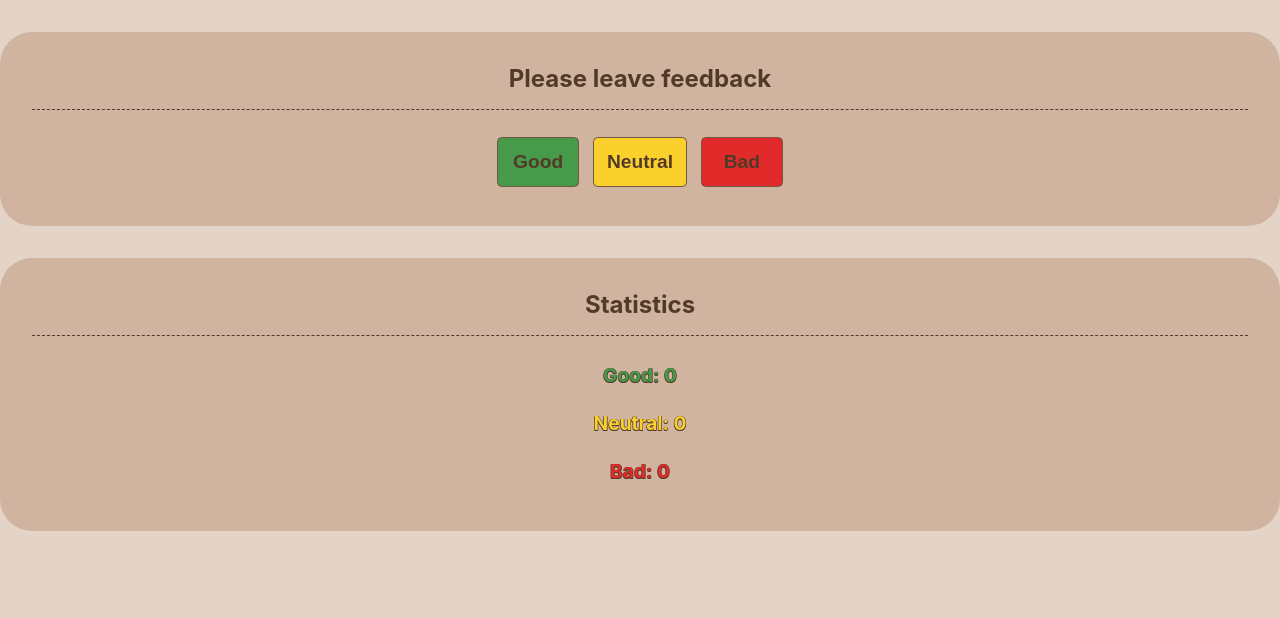
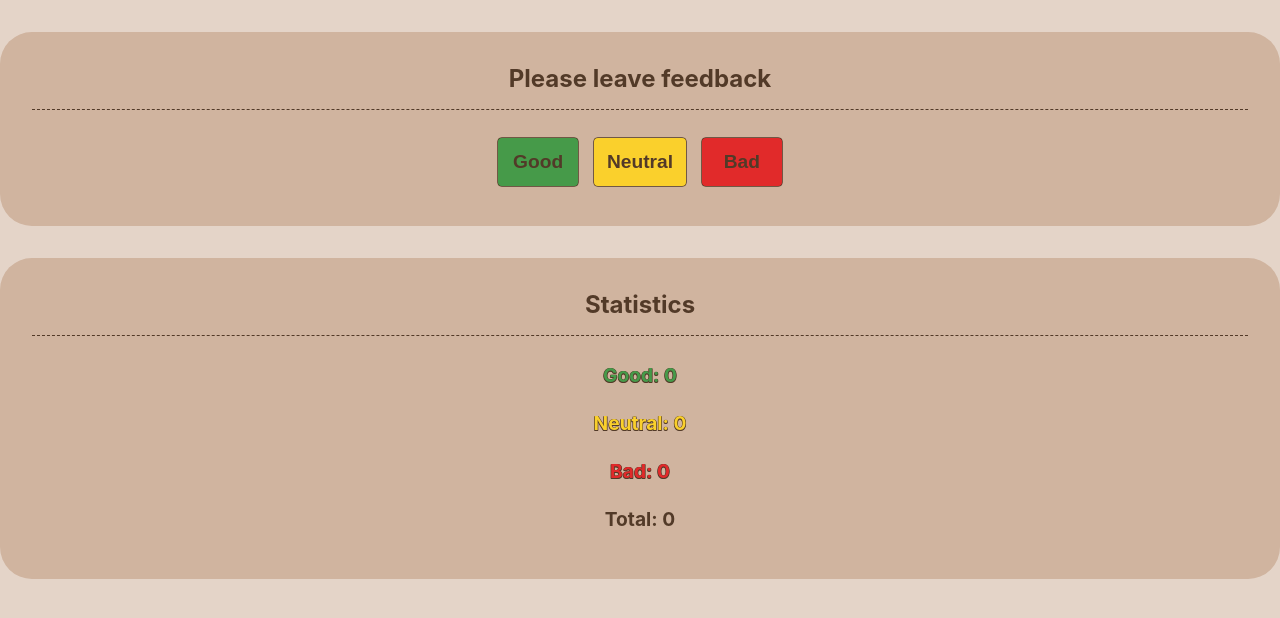
Before and after one commit to kamilaadamska/goit-react-hw-02-feedback, a React (Create React App) app: page / in a window 1280 px wide. Shown: the top 618 px of the page. Built offline with nearby package versions, Linux system fonts and the light colour scheme.

Commit message:
Added additional functions

```diff
--- a/src/components/getfeedback/GetFeedback.jsx
+++ b/src/components/getfeedback/GetFeedback.jsx
@@ -12,6 +12,17 @@ class GetFeedback extends Component {
     this.setState(prevState => ({
       [rate]: prevState[rate] + 1,
     }));
+  };
+
+  countTotalFeedback = () => {
+    const total = this.state.good + this.state.neutral + this.state.bad;
+    return total;
+  };
+
+  countPositiveFeedbackPercentage = () => {
+    const total = this.countTotalFeedback();
+    const goodPercentage = Math.floor((this.state.good * 100) / total);
+    return goodPercentage;
   };
 
   getRateColor = rate => {
@@ -70,7 +81,7 @@ class GetFeedback extends Component {
         <div className={css.box}>
           <h2 className={css.header}>Statistics</h2>
           <span
-            className={css.statistic}
+            className={css.rateStatistic}
             style={{
               color: this.getRateColor(rating[0]),
             }}
@@ -78,7 +89,7 @@ class GetFeedback extends Component {
             {rating[0]}: {good}
           </span>
           <span
-            className={css.statistic}
+            className={css.rateStatistic}
             style={{
               color: this.getRateColor(rating[1]),
             }}
@@ -86,13 +97,23 @@ class GetFeedback extends Component {
             {rating[1]}: {neutral}
           </span>
           <span
-            className={css.statistic}
+            className={css.rateStatistic}
             style={{
               color: this.getRateColor(rating[2]),
             }}
           >
             {rating[2]}: {bad}
           </span>
+          <span className={css.totalStatistic}>
+            Total: {this.countTotalFeedback()}
+          </span>
+          {this.countPositiveFeedbackPercentage() ? (
+            <span className={css.totalStatistic}>
+              Positive rates: {this.countPositiveFeedbackPercentage()}%
+            </span>
+          ) : (
+            ''
+          )}
         </div>
       </div>
     );
--- a/src/components/getfeedback/getfeedback.module.css
+++ b/src/components/getfeedback/getfeedback.module.css
@@ -35,14 +35,18 @@
   cursor: pointer;
 }
 
-.statistic {
+.totalStatistic {
   margin: 0.5rem;
   padding: 0.5rem;
   border-radius: 4px;
-  text-transform: capitalize;
   font-weight: 700;
   font-size: 1.2rem;
   display: block;
+}
+
+.rateStatistic {
+  composes: totalStatistic;
+  text-transform: capitalize;
   text-shadow: 0.5px 0.5px 0 #523a28, -0.5px -0.5px 0 #523a28,
     0.5px -0.5px 0 #523a28, -0.5px 0.5px 0 #523a28;
 }
```
